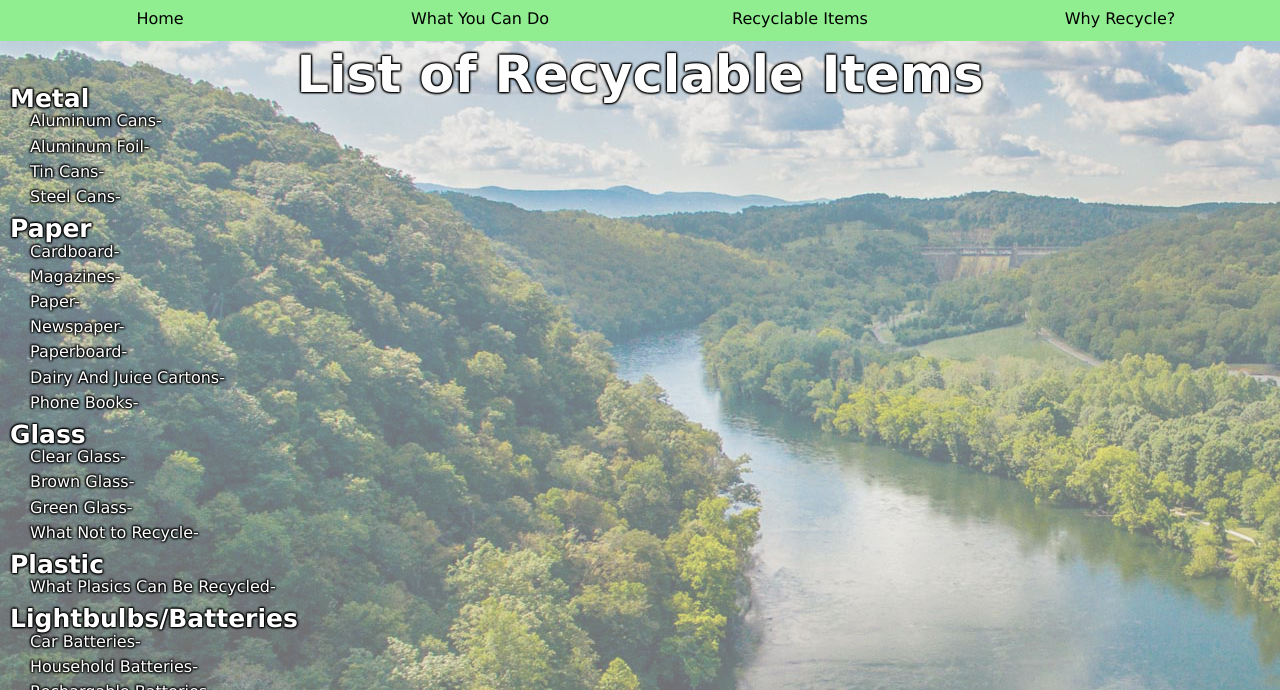
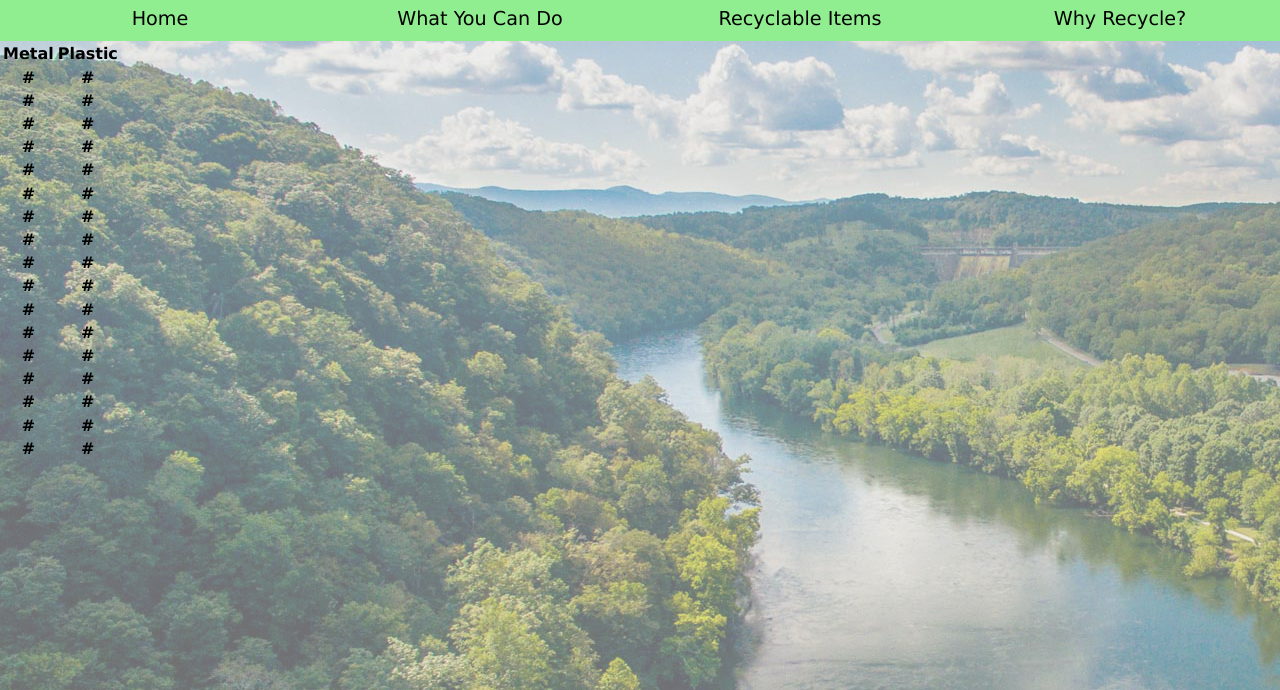
Before and after one commit to CTran049/recycleproject_charleyt-elib-samh, a plain HTML site: page recyclable.html in a window 1280 px wide. Shown: the part 110-800 px from the top of the page. Drawn offline with Linux system fonts and the light colour scheme.

Commit message:
Auto stash before rebase of "origin/master"

```diff
--- a/recyclable.html
+++ b/recyclable.html
@@ -20,9 +20,9 @@
         </ul>
     </header>
 
-    <div class="container">
+    <!-- <div class="container">
       <h1>List of Recyclable Items</h1>
-      <div class="metal">
+      <div id="a1" class="metal">
         <h2>Metal</h2>
         <ul>
           <li id="rec">Aluminum Cans-</li>
@@ -31,7 +31,7 @@
           <li id="rec">Steel Cans-</li>
         </ul>
       </div>
-      <div class="paper">
+      <div id="a1" class="paper">
         <h2>Paper</h2>
         <ul>
           <li id="rec">Cardboard-</li>
@@ -43,7 +43,7 @@
           <li id="rec">Phone Books-</li>
         </ul>
       </div>
-      <div class="glass">
+      <div id="a1" class="glass">
         <h2>Glass</h2>
         <ul>
           <li id="rec">Clear Glass-</li>
@@ -52,13 +52,13 @@
           <li id="rec">What Not to Recycle-</li>
         </ul>
       </div>
-      <div class="plastic">
+      <div id="a2" class="plastic">
         <h2>Plastic</h2>
         <ul>
           <li id="rec">What Plasics Can Be Recycled-</li>
         </ul>
       </div>
-      <div class="l/b">
+      <div id="a2" class="l/b">
         <h2>Lightbulbs/Batteries</h2>
         <ul>
           <li id="rec">Car Batteries-</li>
@@ -69,7 +69,7 @@
         </ul>
       </div>
 
-      <div class="elec">
+      <div id="a2" class="elec">
         <h2>Electronics</h2>
         <ul>
           <li id="rec">Computers and Peripherals-</li>
@@ -80,7 +80,82 @@
         </ul>
       </div>
 
-    </div>
+    </div> -->
+
+    <table>
+      <tr>
+        <th>Metal</th>
+        <th>Plastic</th>
+      </tr>
+      <tr>
+        <th>#</th>
+        <th>#</th>
+      </tr>
+      <tr>
+        <th>#</th>
+        <th>#</th>
+      </tr>
+      <tr>
+        <th>#</th>
+        <th>#</th>
+      </tr>
+      <tr>
+        <th>#</th>
+        <th>#</th>
+      </tr>
+      <tr>
+        <th>#</th>
+        <th>#</th>
+      </tr>
+      <tr>
+        <th>#</th>
+        <th>#</th>
+      </tr>
+      <tr>
+        <th>#</th>
+        <th>#</th>
+      </tr>
+      <tr>
+        <th>#</th>
+        <th>#</th>
+      </tr>
+      <tr>
+        <th>#</th>
+        <th>#</th>
+      </tr>
+      <tr>
+        <th>#</th>
+        <th>#</th>
+      </tr>
+      <tr>
+        <th>#</th>
+        <th>#</th>
+      </tr>
+      <tr>
+        <th>#</th>
+        <th>#</th>
+      </tr>
+      <tr>
+        <th>#</th>
+        <th>#</th>
+      </tr>
+      <tr>
+        <th>#</th>
+        <th>#</th>
+      </tr>
+      <tr>
+        <th>#</th>
+        <th>#</th>
+      </tr>
+      <tr>
+        <th>#</th>
+        <th>#</th>
+      </tr>
+      <tr>
+        <th>#</th>
+        <th>#</th>
+      </tr>
+    </table>
 
   </body>
 </html>
--- a/styles_mission.css
+++ b/styles_mission.css
@@ -5,7 +5,7 @@ nav li a {
   padding: 1%;
   text-align: center;
   width: 25%;
-  font-size: 1em;
+  font-size: 1.5vw;
 }
 
 nav li a:visited, li a:link {
--- a/styles_recyclable.css
+++ b/styles_recyclable.css
@@ -1,4 +1,7 @@
 /*base css*/
+/**{
+  outline: red solid 2px;
+}*/
 nav li a {
   display: block;
   background-color: lightgreen;
@@ -6,7 +9,7 @@ nav li a {
   padding: 1%;
   text-align: center;
   width: 25%;
-  font-size: 1em;
+  font-size: 1.5vw;
 }
 
 nav li a:visited, li a:link {
@@ -39,3 +42,13 @@ li#rec{
   padding: 3px;
   padding-left: 20px;
 }
+
+#a1{
+  float: left;
+  clear: left;
+  border: 50%;
+}
+
+#a2{
+  flex: 1 1 80px;
+}
--- a/styles_why.css
+++ b/styles_why.css
@@ -5,7 +5,7 @@ nav li a {
   padding: 1%;
   text-align: center;
   width: 25%;
-  font-size: 1em;
+  font-size: 1.5vw;
 }
 
 nav li a:visited, li a:link {
```
